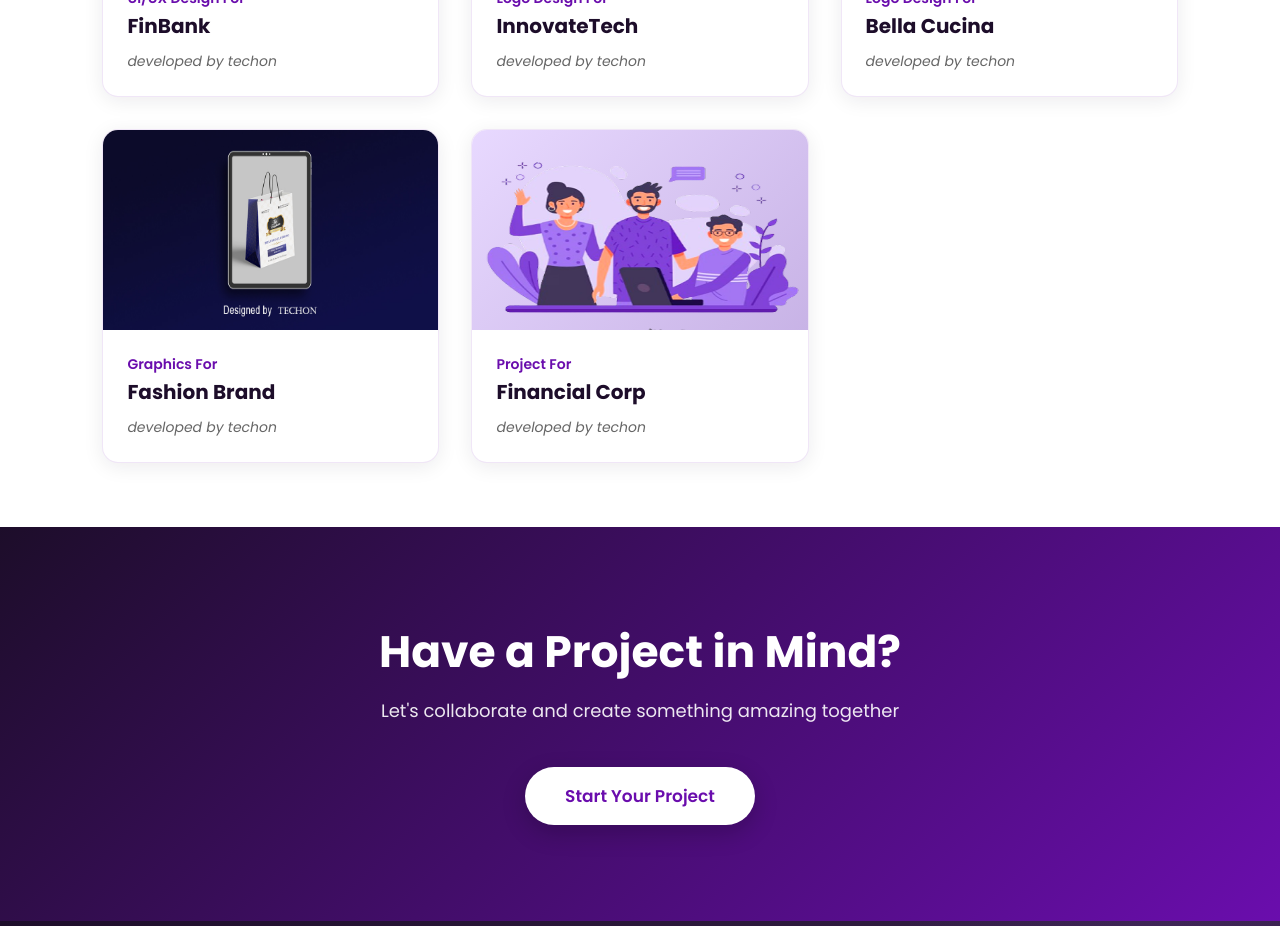
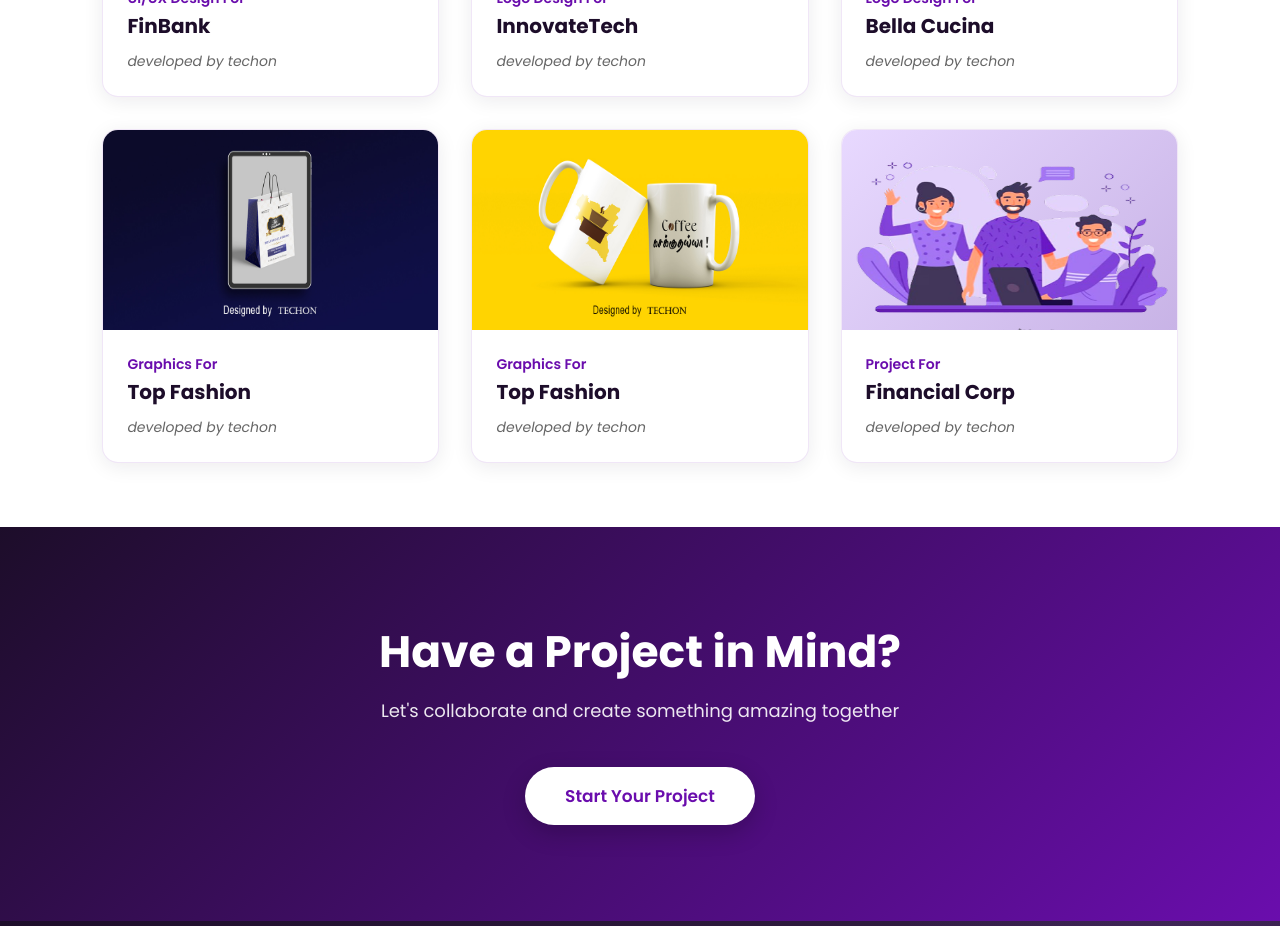
Before and after one commit to Techon-info/Techon_web_update, a React (Vite) app: page /Portfolio in a window 1280 px wide. Shown: the part 1580-2506 px from the top of the page. Built offline with nearby package versions, Linux system fonts and the light colour scheme.

Commit message:
Refactor Portfolio_page component structure

```diff
--- a/src/pages/Portfolio_page.jsx
+++ b/src/pages/Portfolio_page.jsx
@@ -129,8 +129,8 @@ const Portfolio_page = () => {
     // Graphic Design Projects
 {
       id: 10,
-      title: 'Social Media Campaign',
-      company: 'Fashion Brand',
+      title: 'Bag Design',
+      company: 'Top Fashion',
       category: 'Graphic Design',
       image: tf,
       description: 'Complete social media graphics and marketing materials',
@@ -138,9 +138,21 @@ const Portfolio_page = () => {
       websiteLink: null,
       developedBy: 'techon'
     },
+
+    {
+      id: 11,
+      title: 'Bag Design',
+      company: 'Top Fashion',
+      category: 'Graphic Design',
+      image: coofe,
+      description: 'Complete social media graphics and marketing materials',
+      technologies: ['Photoshop', 'Illustrator', 'Canva'],
+      websiteLink: null,
+      developedBy: 'techon'
+    },
     // Cybersecurity Projects
     {
-      id: 11,
+      id: 12,
       title: 'Security Audit & Implementation',
       company: 'Financial Corp',
       category: 'Cybersecurity',
```
